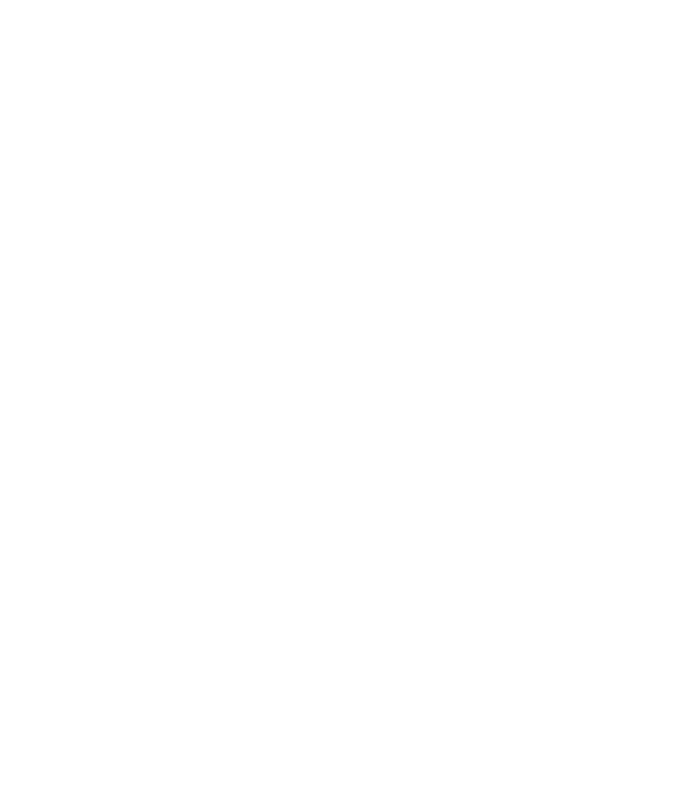
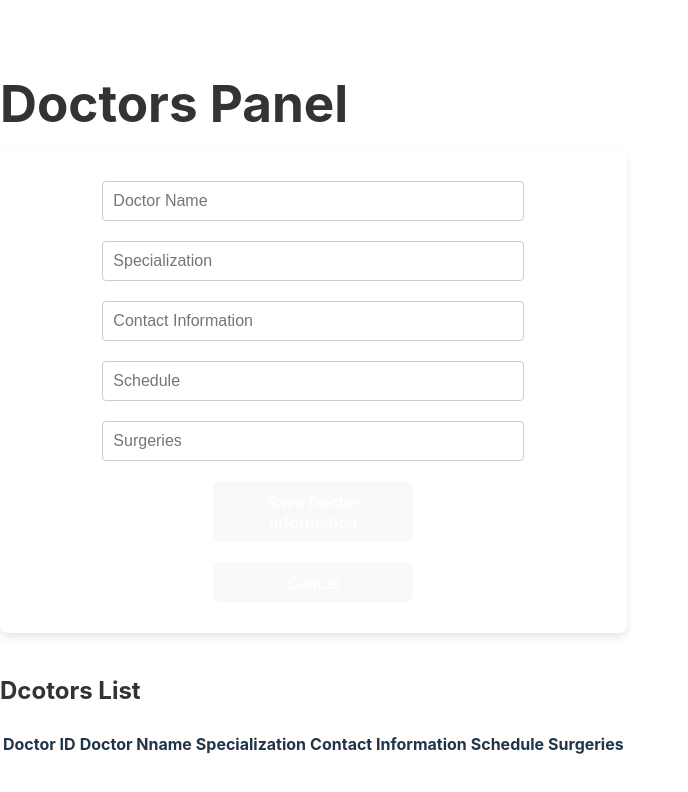
Before and after one commit to ani123789/CMS, a React (Vite) app in the folder cms/: page /doctor in a window 1280 px wide. Before the commit this address had no page. Shown: the top 792 px of the page, without its empty margins (0-688 px from the left). Built offline with nearby package versions, Linux system fonts and the light colour scheme.

Commit message:
doctor panel added

```diff
--- a/cms/src/component/Allroutes.jsx
+++ b/cms/src/component/Allroutes.jsx
@@ -1,5 +1,6 @@
 import React from 'react'
 import Patient from './pateint'
+import Doctor from './Doctor'
 import { Route,Routes } from 'react-router-dom'
 
 const Allroutes = () => {
@@ -7,6 +8,7 @@
     <Routes>
         {/* <Route path="/" element={<Home/>}></Route> */}
         <Route path="/patient" element={<Patient />}></Route>
+        <Route path="/doctor" element={<Doctor />}></Route>
     </Routes>
   )
 }
--- /dev/null
+++ b/cms/src/component/Doctor.jsx
@@ -0,0 +1,120 @@
+import React from 'react'
+import { useState } from 'react';
+const Doctor = () => {
+    const[doctors, setDoctors] = useState([]);
+    const[currentDoctor, setcurrentDoctor] = useState({
+        doctorID: '',
+        doctorName:'',
+        specialization:'',
+        contactInformation:'',
+        schedule:'',
+        surgeries:'',
+    });
+    const handleChange =(e)=>{
+        const {name, value} =e.target;
+        setcurrentDoctor((prev)=>
+        ({...prev,[name]:value}));
+    };
+    const handleSubmit =(e) =>{
+        e.preventDefault();
+        if(currentDoctor.doctorID){
+            setDoctors((prev)=>
+                prev.map((doc) =>
+                    doc.doctorID===currentDoctor.doctorID?currentDoctor:doc
+        )
+        );
+        }else{
+           setDoctors((prev) =>[
+            ...prev, {...currentDoctor, doctorID:Date.now().toString()},
+           ]);
+        }
+        setcurrentDoctor({
+            doctorID: '',
+            doctorName:'',
+            specialization:'',
+            contactInformation:'',
+            schedule:'',
+            surgeries:'',
+        });
+    };
+    const editDoctor =(doctors) =>{
+        setcurrentDoctor(doctors);
+    };
+    const deleteDoctor =(doctorID) =>{
+        setDoctors((prev)=>
+            prev.filter((doctors)=>
+                doctors.doctorID!==doctorID));
+    };
+    const cancelEdit =() =>{
+        setcurrentDoctor({
+            doctorID: '',
+        doctorName:'',
+        specialization:'',
+        contactInformation:'',
+        schedule:'',
+        surgeries:'',
+        });
+    };
+  return (
+    <div>
+        <h1>Doctors Panel</h1>
+        <form onSubmit={handleSubmit}>
+            <input type="text"
+            name="doctorName"
+            placeholder="Doctor Name"
+            value={currentDoctor.doctorName} onChange={handleChange}
+            required />
+            <input type="text"
+            name="specialization"
+            placeholder="Specialization"
+            value={currentDoctor.specialization} onChange={handleChange}
+            required />
+            <input type="text"
+            name="contactInformation"
+            placeholder="Contact Information"
+            value={currentDoctor.contactInformation} onChange={handleChange}
+            required />
+            <input type="text"
+            name="schedule"
+            placeholder="Schedule"
+            value={currentDoctor.schedule} onChange={handleChange}
+            required />
+            <input type="text"
+            name="surgeries"
+            placeholder="Surgeries"
+            value={currentDoctor.surgeries} onChange={handleChange}
+            required />
+            <button type="submit">Save Doctor Information</button>
+             <button type="button" onClick={cancelEdit}>Cancel</button>
+        </form>
+        <h2>Dcotors List</h2>
+        <table>
+            <thead>
+                <tr>
+                    <th>Doctor ID</th>
+                    <th>Doctor Nname</th>
+                    <th>Specialization</th>
+                    <th>Contact Information</th>
+                    <th>Schedule</th>
+                    <th>Surgeries</th>
+                </tr>
+            </thead>
+            <tbody>
+                {doctors.map((doctors) =>(
+                    <tr key={doctors.doctorID}>
+                        <td>{doctors.surgeries}</td>
+                        <td>
+                            <button onClick={()=>
+                                editDoctor(doctors)}>Edit</button>
+                                <button onClick={()=>
+                                    deleteDoctor(doctors.doctorID)}>Delete</button>
+                        </td>
+                    </tr>
+                ))}
+            </tbody>
+        </table>
+    </div>
+  );
+};
+
+export default Doctor;
```
